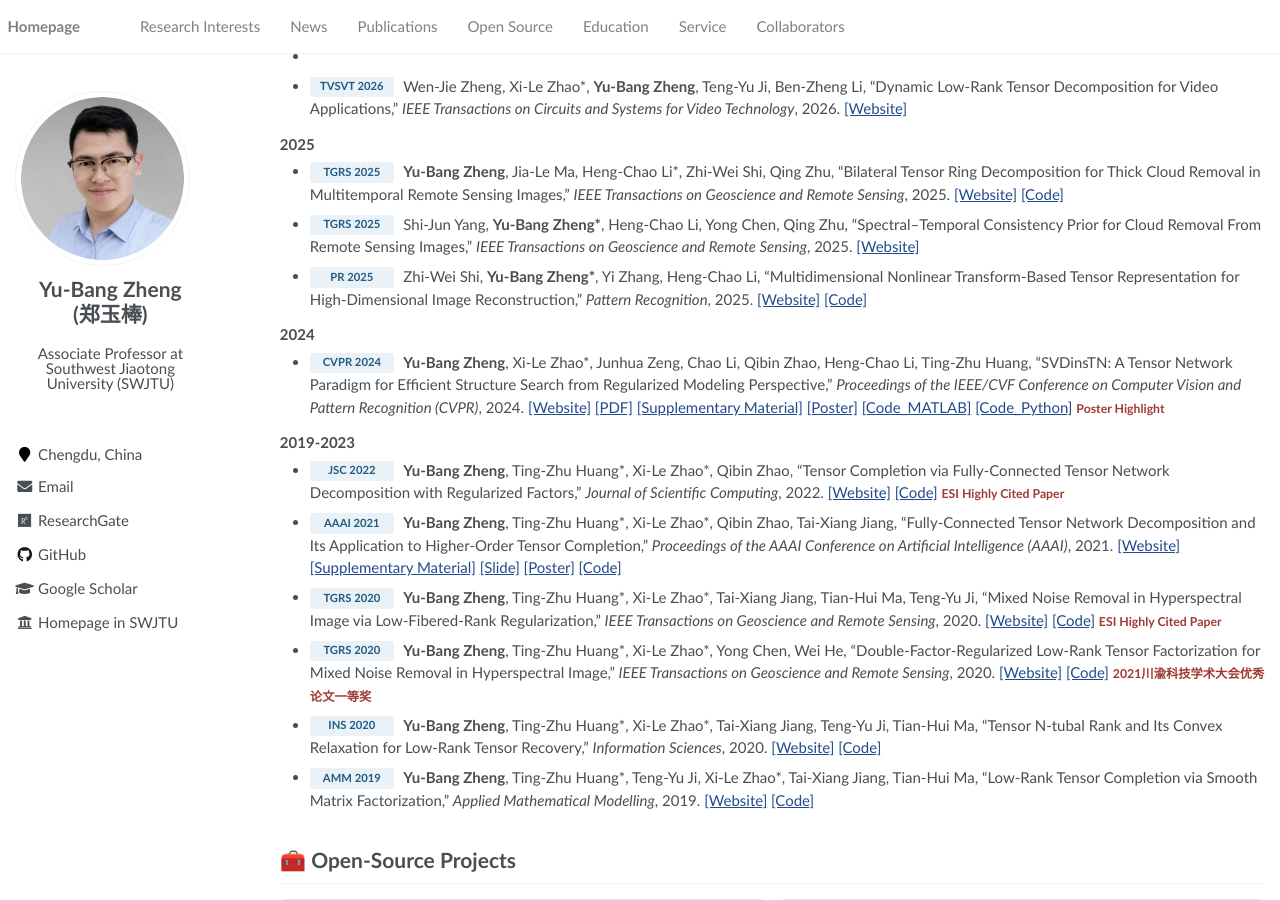
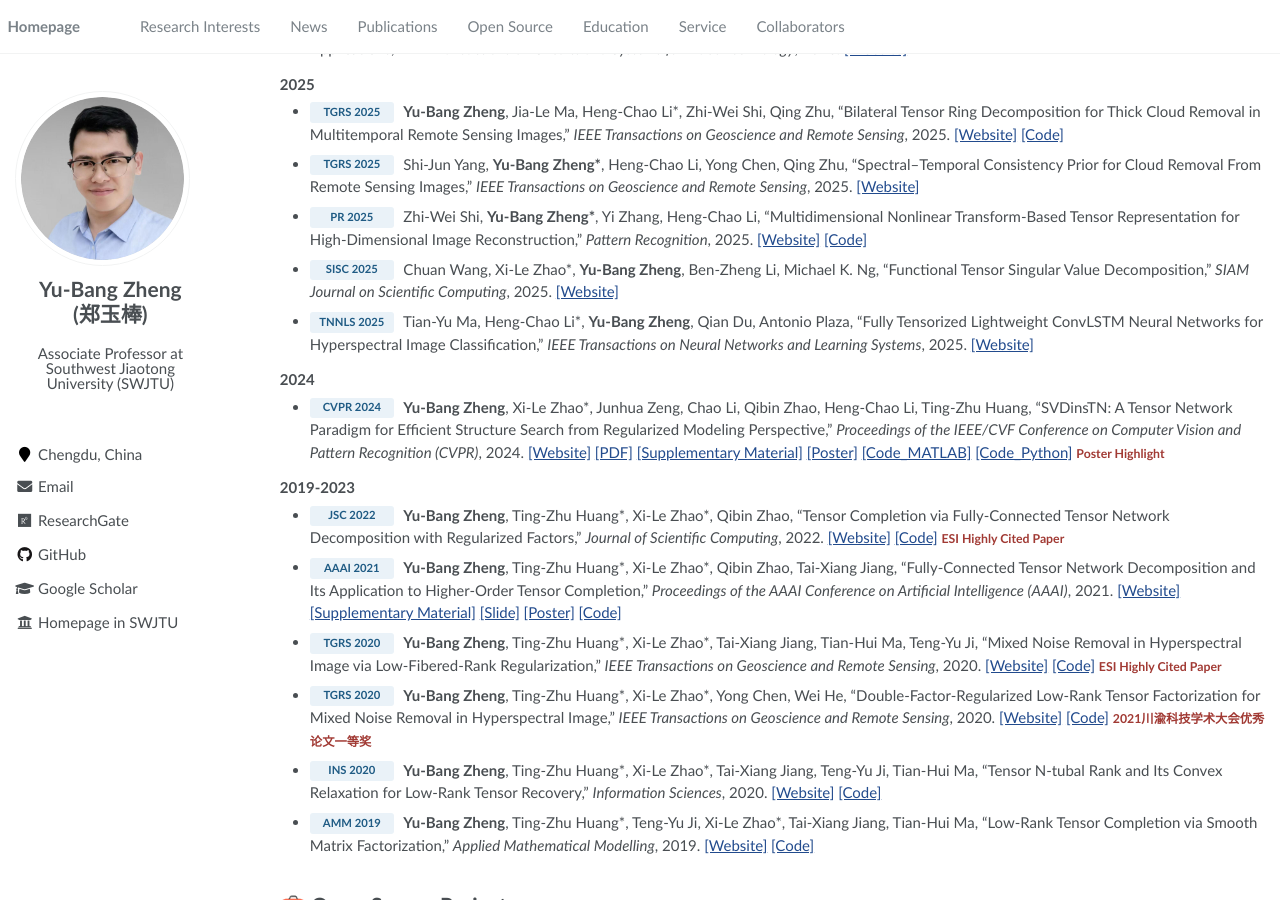
Before and after one commit to YuBangZheng/yubangzheng.github.io, a Jekyll site: the page built from pages/about.md, in a window 1280 px wide and 900 px high, scrolled down 1436 px. Built offline with Jekyll 4.4.1, drawn with Linux system fonts in a browser that asks for light colours.

Commit message:
Update about.md

```diff
--- a/pages/about.md
+++ b/pages/about.md
@@ -85,9 +85,9 @@
 - <span class="pub-venue">TGRS 2026</span> Wen-Jie Zheng, Xi-Le Zhao\*, **Yu-Bang Zheng**, Teng-Yu Ji, “Neural Operator-Based Continuous Tensor Representation for Thick Cloud Removal in Multi-Resolution Remote Sensing Images,” _IEEE Transactions on Geoscience and Remote Sensing_, 2026. [[Website]](https://ieeexplore.ieee.org/abstract/document/11683291)
 
 - <span class="pub-venue">TMM 2026</span> Wen-Jie Zheng, Xi-Le Zhao\*, **Yu-Bang Zheng**, Ting-Zhu Huang, “Proximal Interaction-Driven Rank-(Lr,Lr,1) Block-Term Decomposition for Multimedia Data Recovery,” _IEEE Transactions on Multimedia_, 2026. [[Website]](https://ieeexplore.ieee.org/abstract/document/11643557)
--
+
 - <span class="pub-venue">TIP 2026</span> Sheng Liu, Xi-Le Zhao\*, **Yu-Bang Zheng**, “Block Customized Topology Term Decomposition for High-Dimensional Image Reconstruction,” _IEEE Transactions on Image Processing_, 2026. [[Website]](https://ieeexplore.ieee.org/document/11493979)
--
+
 - <span class="pub-venue">TVSVT 2026</span> Wen-Jie Zheng, Xi-Le Zhao\*, **Yu-Bang Zheng**, Teng-Yu Ji, Ben-Zheng Li, “Dynamic Low-Rank Tensor Decomposition for Video Applications,” _IEEE Transactions on Circuits and Systems for Video Technology_, 2026. [[Website]](https://ieeexplore.ieee.org/document/11113406)
 
 ### 2025
@@ -97,6 +97,11 @@
 - <span class="pub-venue">TGRS 2025</span> Shi-Jun Yang, **Yu-Bang Zheng\***, Heng-Chao Li, Yong Chen, Qing Zhu, “Spectral–Temporal Consistency Prior for Cloud Removal From Remote Sensing Images,” _IEEE Transactions on Geoscience and Remote Sensing_, 2025. [[Website]](https://ieeexplore.ieee.org/document/10746549)
 
 - <span class="pub-venue">PR 2025</span> Zhi-Wei Shi, **Yu-Bang Zheng\***, Yi Zhang, Heng-Chao Li, “Multidimensional Nonlinear Transform-Based Tensor Representation for High-Dimensional Image Reconstruction,” _Pattern Recognition_, 2025. [[Website]](https://www.sciencedirect.com/science/article/abs/pii/S0031320325003942) [[Code]](https://yubangzheng.github.io/codes/code_3DCNTNN.zip)
+
+- <span class="pub-venue">SISC 2025</span> Chuan Wang, Xi-Le Zhao\*, **Yu-Bang Zheng**, Ben-Zheng Li, Michael K. Ng, “Functional Tensor Singular Value Decomposition,” _SIAM Journal on Scientific Computing_, 2025. [[Website]](https://epubs.siam.org/doi/abs/10.1137/24M1644687)
+
+- <span class="pub-venue">TNNLS 2025</span> Tian-Yu Ma, Heng-Chao Li\*, **Yu-Bang Zheng**, Qian Du, Antonio Plaza, “Fully Tensorized Lightweight ConvLSTM Neural Networks for Hyperspectral Image Classification,” _IEEE Transactions on Neural Networks and Learning Systems_, 2025. [[Website]](https://ieeexplore.ieee.org/document/10798991)
+
 
 ### 2024
 
```
